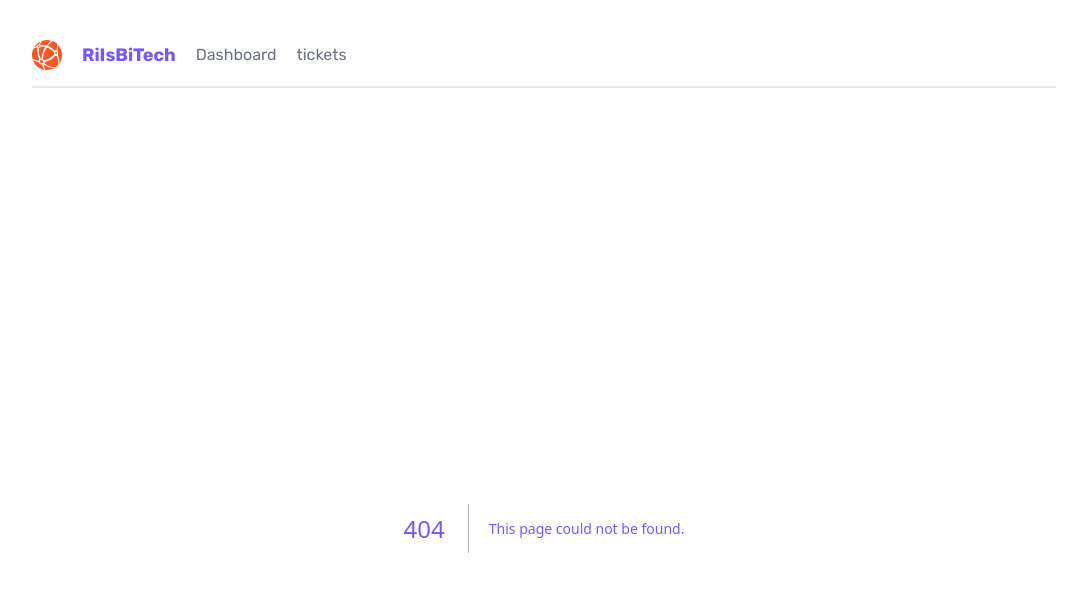
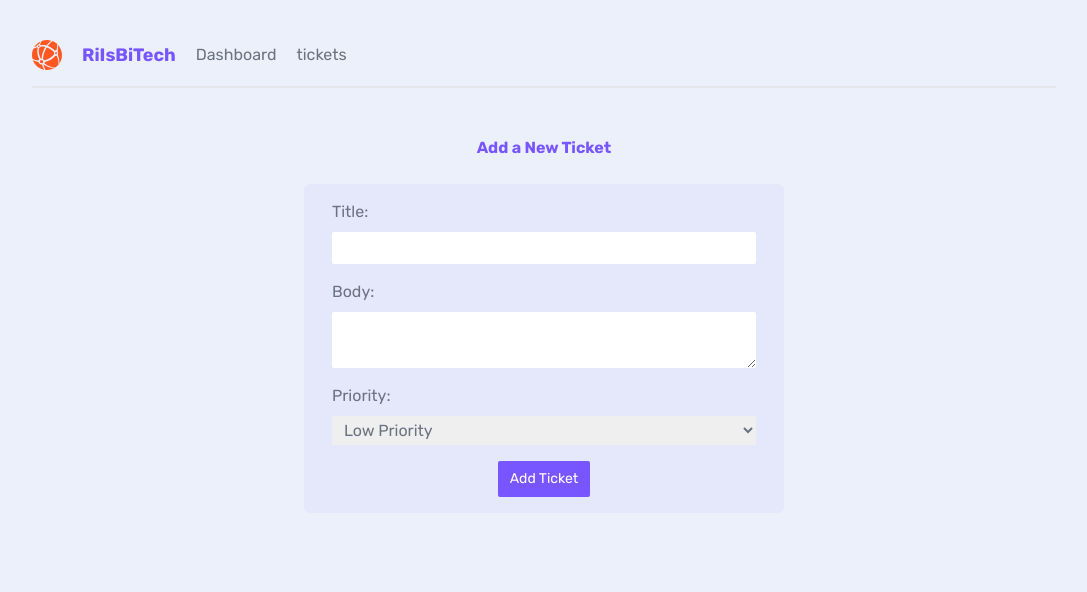
Before and after one commit to rizwanishaq/next-learning, a Next.js app: page /tickets/create in a window 1280 px wide. Before the commit this address had no page. Shown: the top 592 px of the page, without its empty margins (96-1183 px from the left). Built offline with nearby package versions, Linux system fonts and the light colour scheme.

Commit message:
first section completed

```diff
--- a/_data/db.json
+++ b/_data/db.json
@@ -20,6 +20,34 @@
       "body": "Lorem ipsum Triforce sit amet, Linkus Hyruleus tempus Ganondorf. Nunc ocarina sagittis quis Majoras Mask. Nulla in metus arcu. Suspendisse potenti. In vel mauris varius, consectetur Zora ipsum eget, Master Sword porttitor urna. Fusce elementum urna elit, eget eleifend velit consectetur eget. Integer vel lobortis ipsum, vitae auctor Ocarina of Time. Donec sed urna dapibus, interdum magna a, eleifend magna. Curabitur tincidunt enim a neque volutpat. Phasellus auctor magna vel nunc pretium, ut volutpat justo tristique. Pellentesque cursus convallis mauris, in tempus enim tincidunt vitae.",
       "priority": "high",
       "user_email": "peach@netninja.dev"
+    },
+    {
+      "title": "5",
+      "body": "ablbalds ljalsdfkj",
+      "priority": "low",
+      "user_email": "mario@netninja.dev",
+      "id": "4qx0xj-"
+    },
+    {
+      "title": "asdfasfda",
+      "body": "asdfasfdasdf",
+      "priority": "medium",
+      "user_email": "mario@netninja.dev",
+      "id": "satiC3k"
+    },
+    {
+      "title": "asf",
+      "body": "asf",
+      "priority": "high",
+      "user_email": "mario@netninja.dev",
+      "id": "9bEMOVO"
+    },
+    {
+      "title": "asdfsafdasdfasdfasdfasdfasd",
+      "body": "fasdfadfasf",
+      "priority": "medium",
+      "user_email": "mario@netninja.dev",
+      "id": "sMGbVoS"
     }
   ]
 }
--- /dev/null
+++ b/app/loading.jsx
@@ -0,0 +1,8 @@
+export default function Loading() {
+  return (
+    <main className="text-center">
+      <h2 className="text-primary">Loading...</h2>
+      <p>Hopefully not for too long 😇 </p>
+    </main>
+  );
+}
--- /dev/null
+++ b/app/not-found.jsx
@@ -0,0 +1,13 @@
+import Link from "next/link";
+
+export default function notFound() {
+  return (
+    <main className="text-center">
+      <h2 className="text-3xl">There was a problem.</h2>
+      <p>We could not find the page you were looking for.</p>
+      <p>
+        Go back to the <Link href="/">Dashboard</Link>
+      </p>
+    </main>
+  );
+}
--- a/app/tickets/TicketList.jsx
+++ b/app/tickets/TicketList.jsx
@@ -1,7 +1,12 @@
+import Link from "next/link";
+import { resolve } from "styled-jsx/css";
+
 async function getTickets() {
+  // inserting delay
+  await new Promise((resolve) => setTimeout(resolve, 3000));
   const res = await fetch("http://localhost:4000/tickets", {
     next: {
-      revalidate: 30,
+      revalidate: 0,
     },
   });
   return res.json();
@@ -13,11 +18,13 @@
     <>
       {tickets.map((ticket) => (
         <div key={ticket.id} className="card my-5">
-          <h3>{ticket.title}</h3>
-          <p>{ticket.body.slice(0, 200)}...</p>
-          <div className={`pill ${ticket.priority}`}>
-            {ticket.priority} priorty
-          </div>
+          <Link href={`/tickets/${ticket.id}`}>
+            <h3>{ticket.title}</h3>
+            <p>{ticket.body.slice(0, 200)}...</p>
+            <div className={`pill ${ticket.priority}`}>
+              {ticket.priority} priorty
+            </div>
+          </Link>
         </div>
       ))}
       {tickets.length === 0 && (
--- /dev/null
+++ b/app/tickets/[id]/page.jsx
@@ -0,0 +1,46 @@
+import { notFound } from "next/navigation";
+
+export const dynamicParams = true;
+
+export async function generateStaticParams() {
+  const res = await fetch("http://localhost:4000/tickets");
+  const tickets = await res.json();
+
+  return tickets.map((ticket) => ({
+    id: ticket.id,
+  }));
+}
+
+async function getTicket(id) {
+  const res = await fetch(`http://localhost:4000/tickets/${id}`, {
+    next: {
+      revalidate: false,
+    },
+  });
+
+  if (!res.ok) {
+    notFound();
+  }
+  return res.json();
+}
+
+const TicketPage = async ({ params }) => {
+  const ticket = await getTicket(params.id);
+  return (
+    <main>
+      <nav>
+        <h2>Ticket Details</h2>
+      </nav>
+      <div className="card">
+        <h3>{ticket.title}</h3>
+        <small>Created by {ticket.user_email}</small>
+        <p>{ticket.body}</p>
+        <div className={`pill ${ticket.priority}`}>
+          {ticket.priority} priorty
+        </div>
+      </div>
+    </main>
+  );
+};
+
+export default TicketPage;
--- /dev/null
+++ b/app/tickets/create/CreateForm.jsx
@@ -0,0 +1,70 @@
+"use client";
+
+import { useRouter } from "next/navigation";
+import { useState } from "react";
+
+export default function CreateForm() {
+  const router = useRouter();
+
+  const [title, setTitle] = useState("");
+  const [body, setBody] = useState("");
+  const [priority, setPriority] = useState("low");
+  const [isLoading, setIsLoading] = useState(false);
+
+  const handleSubmit = async (e) => {
+    e.preventDefault();
+    setIsLoading(true);
+
+    const newTicket = {
+      title,
+      body,
+      priority,
+      user_email: "mario@netninja.dev",
+    };
+
+    const res = await fetch("http://localhost:4000/tickets", {
+      method: "POST",
+      headers: { "Content-Type": "application/json" },
+      body: JSON.stringify(newTicket),
+    });
+
+    if (res.status === 201) {
+      router.refresh();
+      router.push("/tickets");
+    }
+  };
+
+  return (
+    <form onSubmit={handleSubmit} className="w-1/2">
+      <label>
+        <span>Title:</span>
+        <input
+          required
+          type="text"
+          onChange={(e) => setTitle(e.target.value)}
+          value={title}
+        />
+      </label>
+      <label>
+        <span>Body:</span>
+        <textarea
+          required
+          onChange={(e) => setBody(e.target.value)}
+          value={body}
+        />
+      </label>
+      <label>
+        <span>Priority:</span>
+        <select onChange={(e) => setPriority(e.target.value)} value={priority}>
+          <option value="low">Low Priority</option>
+          <option value="medium">Medium Priority</option>
+          <option value="high">High Priority</option>
+        </select>
+      </label>
+      <button className="btn-primary" disabled={isLoading}>
+        {isLoading && <span>Adding...</span>}
+        {!isLoading && <span>Add Ticket</span>}
+      </button>
+    </form>
+  );
+}
--- /dev/null
+++ b/app/tickets/create/page.jsx
@@ -0,0 +1,10 @@
+import CreateForm from "./CreateForm";
+
+export default function CreateTicket() {
+  return (
+    <main>
+      <h2 className="text-primary text-center">Add a New Ticket</h2>
+      <CreateForm />
+    </main>
+  );
+}
--- /dev/null
+++ b/app/tickets/not-found.jsx
@@ -0,0 +1,13 @@
+import Link from "next/link";
+
+export default function notFound() {
+  return (
+    <main className="text-center">
+      <h2 className="text-3xl">There was a problem.</h2>
+      <p>We could not find the ticket you were looking for.</p>
+      <p>
+        Go back to the <Link href="/tickets">tickets</Link>
+      </p>
+    </main>
+  );
+}
--- a/app/tickets/page.jsx
+++ b/app/tickets/page.jsx
@@ -1,4 +1,6 @@
+import { Suspense } from "react";
 import TicketList from "./TicketList";
+import Loading from "@app/loading";
 
 function TicketsPage() {
   return (
@@ -12,7 +14,9 @@
         </div>
       </nav>
 
-      <TicketList />
+      <Suspense fallback={<Loading />}>
+        <TicketList />
+      </Suspense>
     </main>
   );
 }
```
Lines whose indentation alone changed are shown as unchanged.
